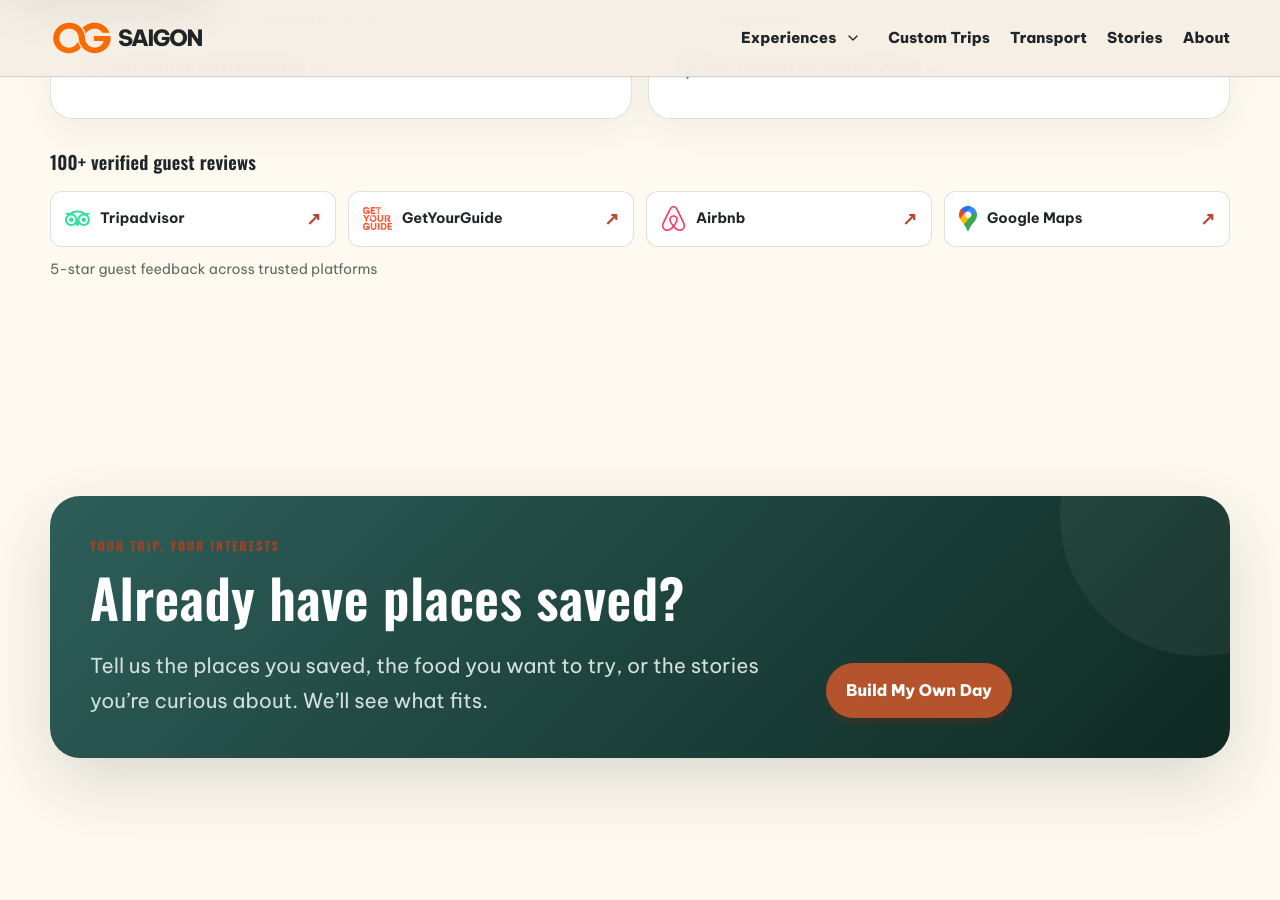
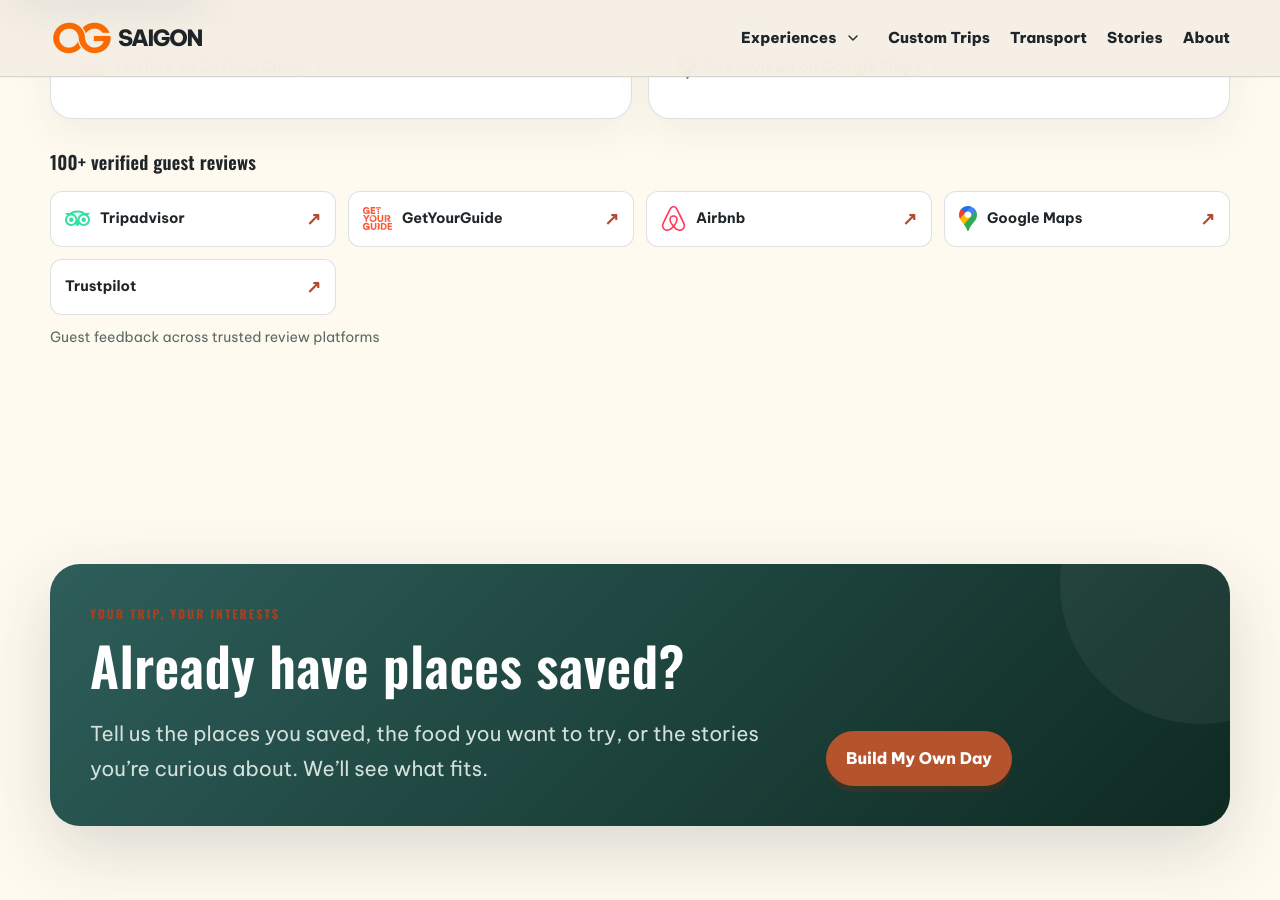
Before and after one commit to DSG2025/DSG2025.github.io, a Jekyll site: the page built from index.html, in a window 1280 px wide and 900 px high, scrolled down 3772 px. Built offline with Jekyll 4.4.1, drawn with Linux system fonts in a browser that asks for light colours; some web fonts are replaced.

Commit message:
feat(home): add Trustpilot text link to reviews proof

```diff
--- a/index.html
+++ b/index.html
@@ -258,8 +258,9 @@
 <a class="review-platform-proof" data-platform-link="getyourguide" href="https://www.getyourguide.com/og-saigon-experience--transport-s695288/" rel="noopener noreferrer" target="_blank" aria-label="Read OG Saigon reviews on GetYourGuide (opens in a new tab)"><img src="/assets/images/review-platforms/getyourguide.svg" alt="" aria-hidden="true" width="29" height="23" loading="lazy"><span>GetYourGuide</span></a>
 <a class="review-platform-proof" data-platform-link="airbnb" href="https://www.airbnb.com/experiences/7046435" rel="noopener noreferrer" target="_blank" aria-label="Read OG Saigon reviews on Airbnb (opens in a new tab)"><img src="/assets/images/review-platforms/airbnb.svg" alt="" aria-hidden="true" width="25" height="25" loading="lazy"><span>Airbnb</span></a>
 <a class="review-platform-proof" href="https://maps.app.goo.gl/WbifDsGKfHmSeFuR7" rel="noopener noreferrer" target="_blank" aria-label="View OG Saigon on Google Maps (opens in a new tab)"><img src="/assets/images/review-platforms/googlemaps.svg" alt="" aria-hidden="true" width="18" height="26" loading="lazy"><span>Google Maps</span></a>
+<a class="review-platform-proof" href="https://www.trustpilot.com/review/ogsaigon.com" rel="noopener noreferrer" target="_blank" aria-label="Read OG Saigon reviews on Trustpilot (opens in a new tab)"><span>Trustpilot</span></a>
 </div>
-<p class="reviews-proof-note">5-star guest feedback across trusted platforms</p>
+<p class="reviews-proof-note">Guest feedback across trusted review platforms</p>
 </div>
 </div>
 </section>
```
